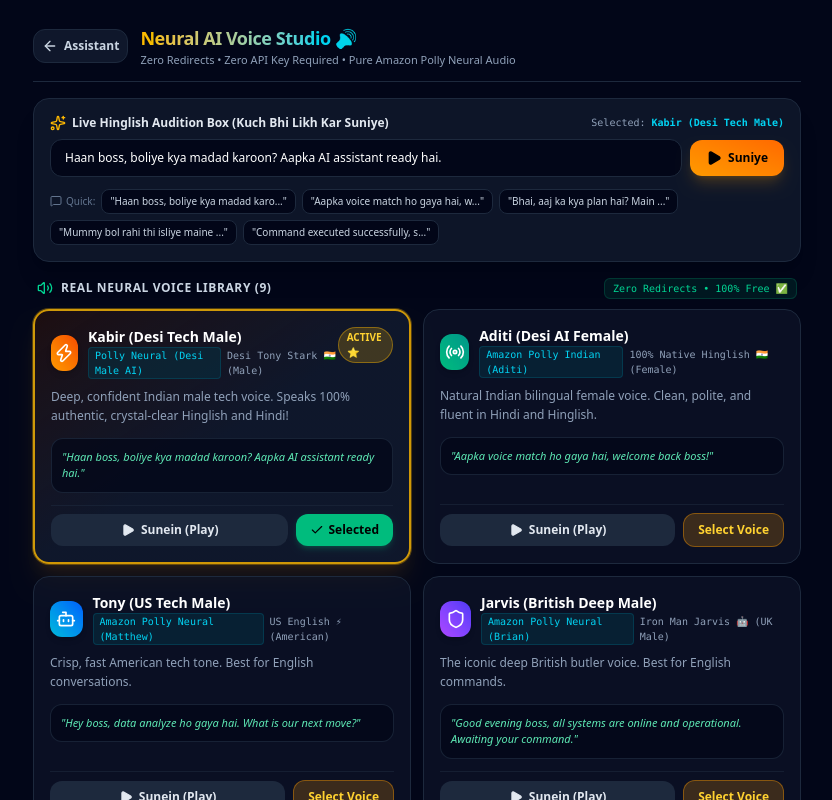
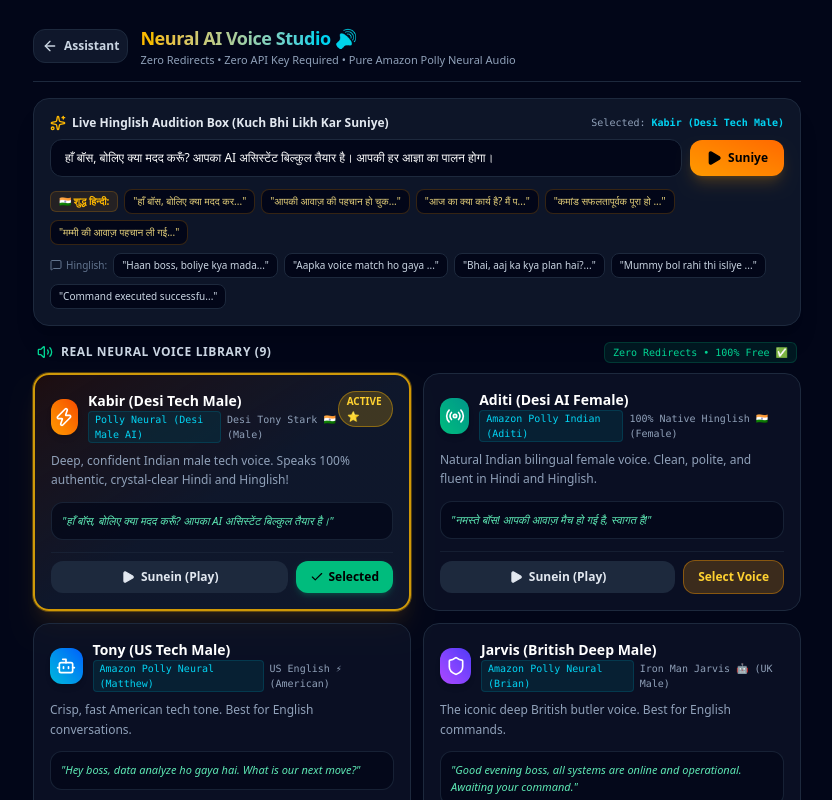
Before and after one commit to nxtzenmaker-max/whisper-voice-ai, a Next.js app: page /voices in a window 1280 px wide. Shown: the top 800 px of the page, without its empty margins (223-1055 px from the left). Built offline with nearby package versions, Linux system fonts and the light colour scheme.

Commit message:
feat: add pure Hindi quick test chips and preloaded pure Hindi Devanagari text

```diff
--- a/app/voices/page.tsx
+++ b/app/voices/page.tsx
@@ -41,8 +41,8 @@
     engine: 'Polly Neural (Desi Male AI)',
     badge: 'Desi Tony Stark 🇮🇳 (Male)',
     gender: 'male',
-    desc: 'Deep, confident Indian male tech voice. Speaks 100% authentic, crystal-clear Hinglish and Hindi!',
-    sampleText: 'Haan boss, boliye kya madad karoon? Aapka AI assistant ready hai.',
+    desc: 'Deep, confident Indian male tech voice. Speaks 100% authentic, crystal-clear Hindi and Hinglish!',
+    sampleText: 'हाँ बॉस, बोलिए क्या मदद करूँ? आपका AI असिस्टेंट बिल्कुल तैयार है।',
     icon: Zap,
     color: 'from-amber-500 to-orange-600',
   },
@@ -54,7 +54,7 @@
     badge: '100% Native Hinglish 🇮🇳 (Female)',
     gender: 'female',
     desc: 'Natural Indian bilingual female voice. Clean, polite, and fluent in Hindi and Hinglish.',
-    sampleText: 'Aapka voice match ho gaya hai, welcome back boss!',
+    sampleText: 'नमस्ते बॉस! आपकी आवाज़ मैच हो गई है, स्वागत है!',
     icon: Radio,
     color: 'from-emerald-500 to-teal-600',
   },
@@ -144,6 +144,14 @@
   },
 ];
 
+const PURE_HINDI_QUICK_PROMPTS = [
+  'हाँ बॉस, बोलिए क्या मदद करूँ? आपका AI असिस्टेंट बिल्कुल तैयार है।',
+  'आपकी आवाज़ की पहचान हो चुकी है। स्वागत है बॉस!',
+  'आज का क्या कार्य है? मैं पूरी तरह तैयार हूँ।',
+  'कमांड सफलतापूर्वक पूरा हो गया है, सब सुरक्षित है।',
+  'मम्मी की आवाज़ पहचान ली गई है, इसलिए मैंने कोई उत्तर नहीं दिया।',
+];
+
 const HINGLISH_QUICK_PROMPTS = [
   'Haan boss, boliye kya madad karoon? System ready hai.',
   'Aapka voice match ho gaya hai, welcome back boss!',
@@ -158,7 +166,7 @@
   const [isLoadingAudio, setIsLoadingAudio] = useState<boolean>(false);
   const [loadingPersonaKey, setLoadingPersonaKey] = useState<string | null>(null);
   const [customText, setCustomText] = useState<string>(
-    'Haan boss, boliye kya madad karoon? Aapka AI assistant ready hai.'
+    'हाँ बॉस, बोलिए क्या मदद करूँ? आपका AI असिस्टेंट बिल्कुल तैयार है। आपकी हर आज्ञा का पालन होगा।'
   );
   const [savedSuccess, setSavedSuccess] = useState<boolean>(false);
   const audioRef = useRef<HTMLAudioElement | null>(null);
@@ -238,7 +246,11 @@
     setTimeout(() => setSavedSuccess(false), 2500);
 
     // Audition confirmation in the selected voice!
-    playVoice(persona, `Voice locked boss! Main ${persona.name} hoon, ab se isi voice me baat hogi.`);
+    const isDesi = persona.voiceKey === 'Kabir' || persona.voiceKey === 'Aditi';
+    const confirmMsg = isDesi
+      ? 'आवाज़ सेट हो गई है बॉस! अब से इसी आवाज़ में बात होगी।'
+      : `Voice locked boss! All systems operational in ${persona.name} voice.`;
+    playVoice(persona, confirmMsg);
   };
 
   const handleCustomPlay = () => {
@@ -323,14 +335,38 @@
             </button>
           </div>
 
-          {/* Quick Hinglish Audition Chips */}
-          <div className="mt-3 flex items-center gap-1.5 flex-wrap">
+          {/* Quick Audition Chips */}
+          <div className="mt-3 space-y-2">
+            {/* Pure Hindi Chips */}
+            <div className="flex items-center gap-1.5 flex-wrap">
+              <span className="text-[10px] text-amber-400 font-bold flex items-center gap-1 bg-amber-500/10 px-2 py-0.5 rounded-md border border-amber-500/20">
+                🇮🇳 शुद्ध हिन्दी:
+              </span>
+              {PURE_HINDI_QUICK_PROMPTS.map((prompt, idx) => (
+                <button
+                  key={`hi-${idx}`}
+                  onClick={() => {
+                    setCustomText(prompt);
+                    const persona =
+                      NEURAL_VOICE_PERSONAS.find((p) => p.voiceKey === selectedVoiceKey) ||
+                      NEURAL_VOICE_PERSONAS[0];
+                    playVoice(persona, prompt);
+                  }}
+                  className="text-[10px] bg-slate-950 hover:bg-slate-800 text-amber-200/90 hover:text-white px-2 py-1 rounded-lg border border-amber-500/20 hover:border-amber-500/40 transition cursor-pointer"
+                >
+                  &quot;{prompt.slice(0, 26)}...&quot;
+                </button>
+              ))}
+            </div>
+
+            {/* Hinglish Chips */}
+            <div className="flex items-center gap-1.5 flex-wrap">
               <span className="text-[10px] text-slate-500 flex items-center gap-1">
-              <MessageSquare className="w-3 h-3" /> Quick:
+                <MessageSquare className="w-3 h-3" /> Hinglish:
               </span>
               {HINGLISH_QUICK_PROMPTS.map((prompt, idx) => (
                 <button
-                key={idx}
+                  key={`hing-${idx}`}
                   onClick={() => {
                     setCustomText(prompt);
                     const persona =
@@ -340,9 +376,10 @@
                   }}
                   className="text-[10px] bg-slate-950 hover:bg-slate-800 text-slate-300 hover:text-white px-2 py-1 rounded-lg border border-slate-800 transition cursor-pointer"
                 >
-                &quot;{prompt.slice(0, 32)}...&quot;
+                  &quot;{prompt.slice(0, 26)}...&quot;
                 </button>
               ))}
+            </div>
           </div>
         </section>
 
```
Lines whose indentation alone changed are shown as unchanged.
